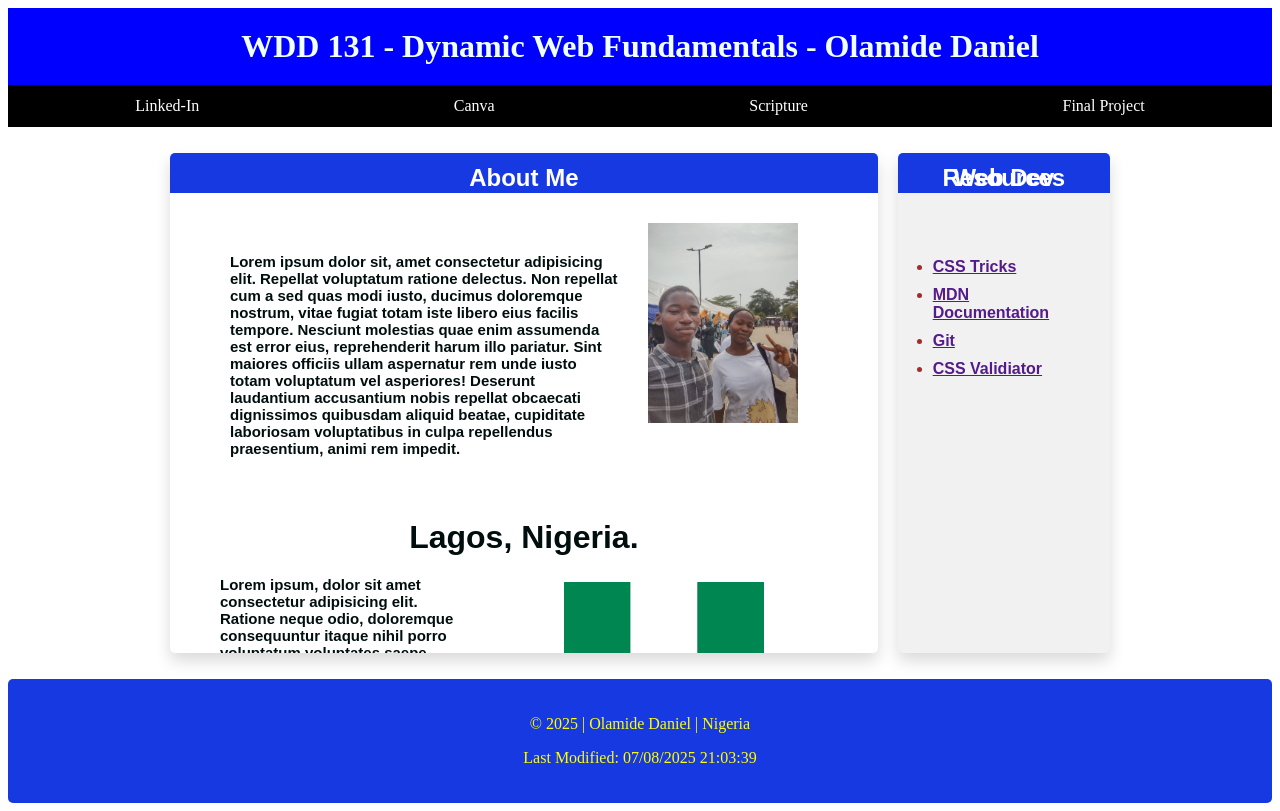
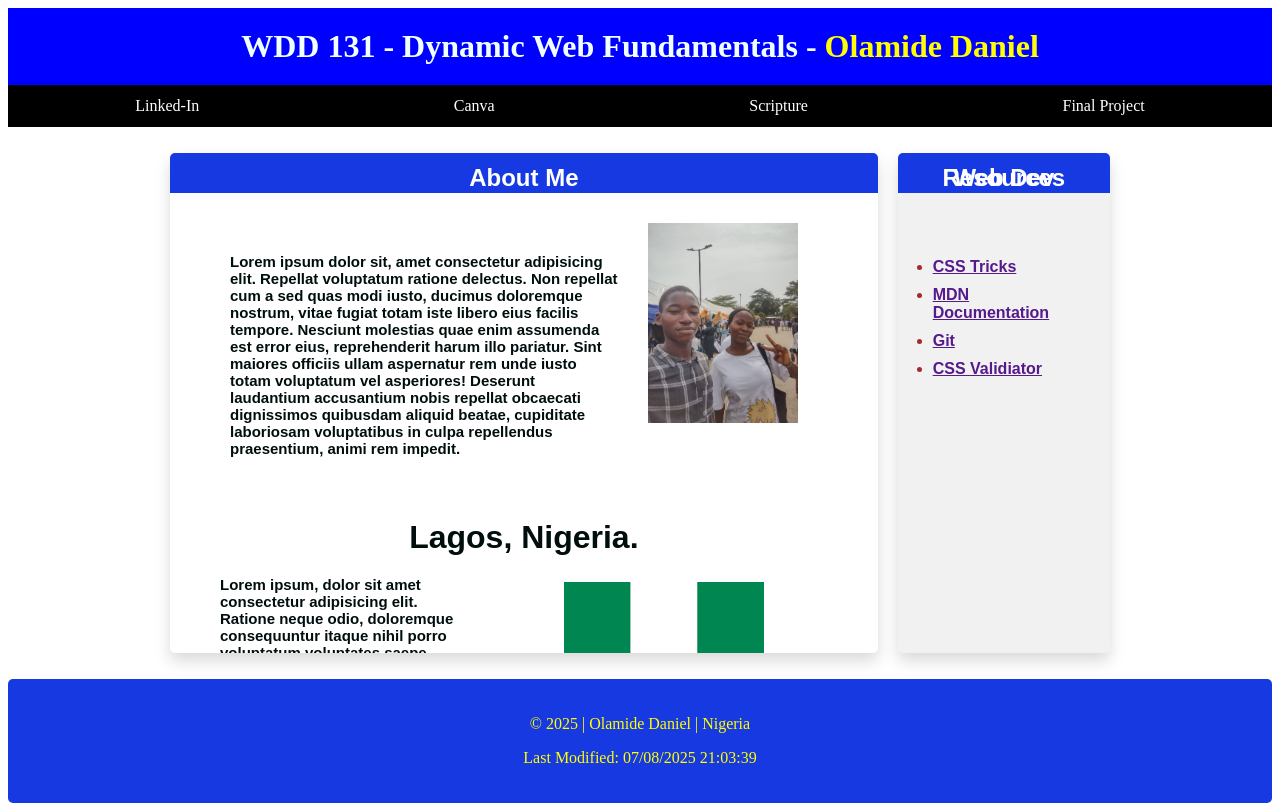
Before and after one commit to danielolamide-byu/wdd131, a plain HTML site: page index.html in a window 1280 px wide. Drawn offline with Linux system fonts and the light colour scheme; a web font is replaced by a local one.

Commit message:
Homepage

```diff
--- a/index.html
+++ b/index.html
@@ -17,7 +17,7 @@
 
 <body>
         <header>
-            <h1><span id="course-title">WDD 131 - Dynamic Web Fundamentals - Olamide Daniel</span></h1>
+            <h1><span id="course-title">WDD 131 - Dynamic Web Fundamentals - <span class="nameColor">Olamide Daniel</span></span></h1>
             <nav>
                 <a href="">Linked-In</a>
                 <a href="">Canva</a>
```
